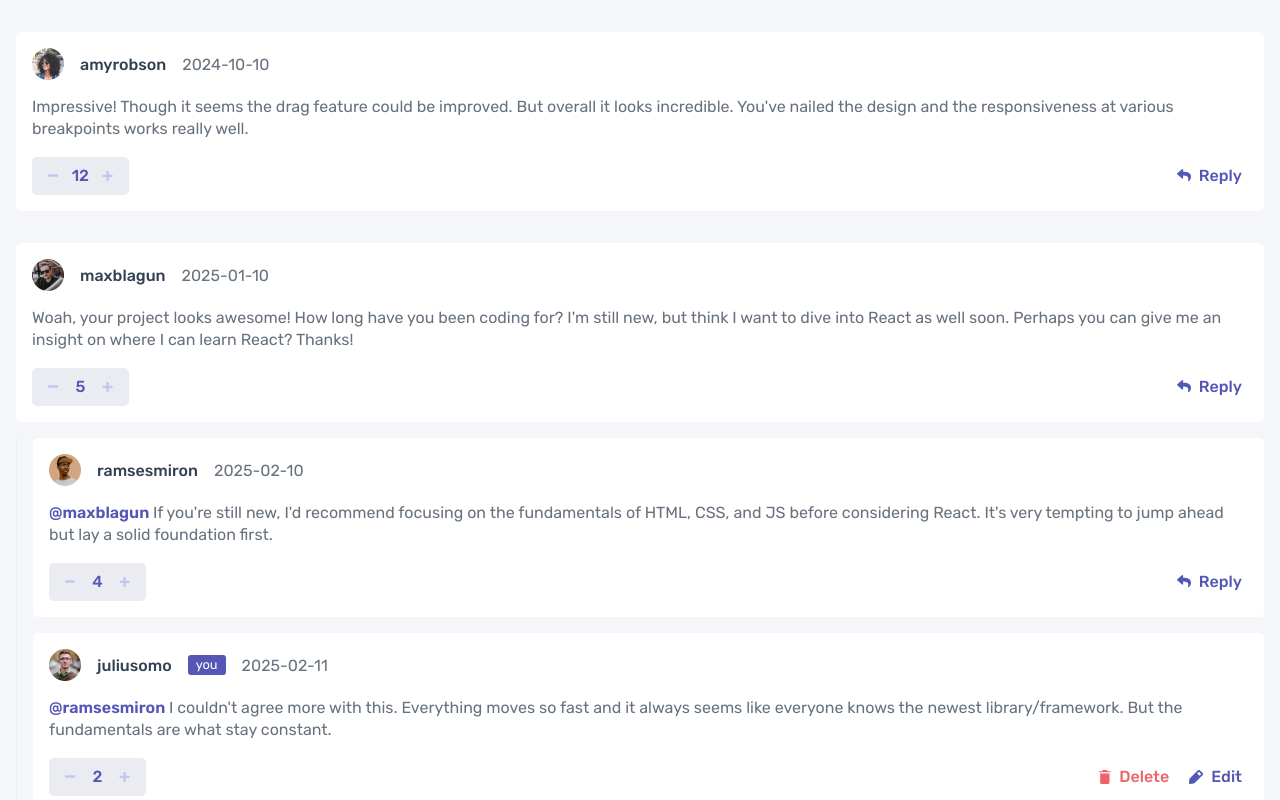
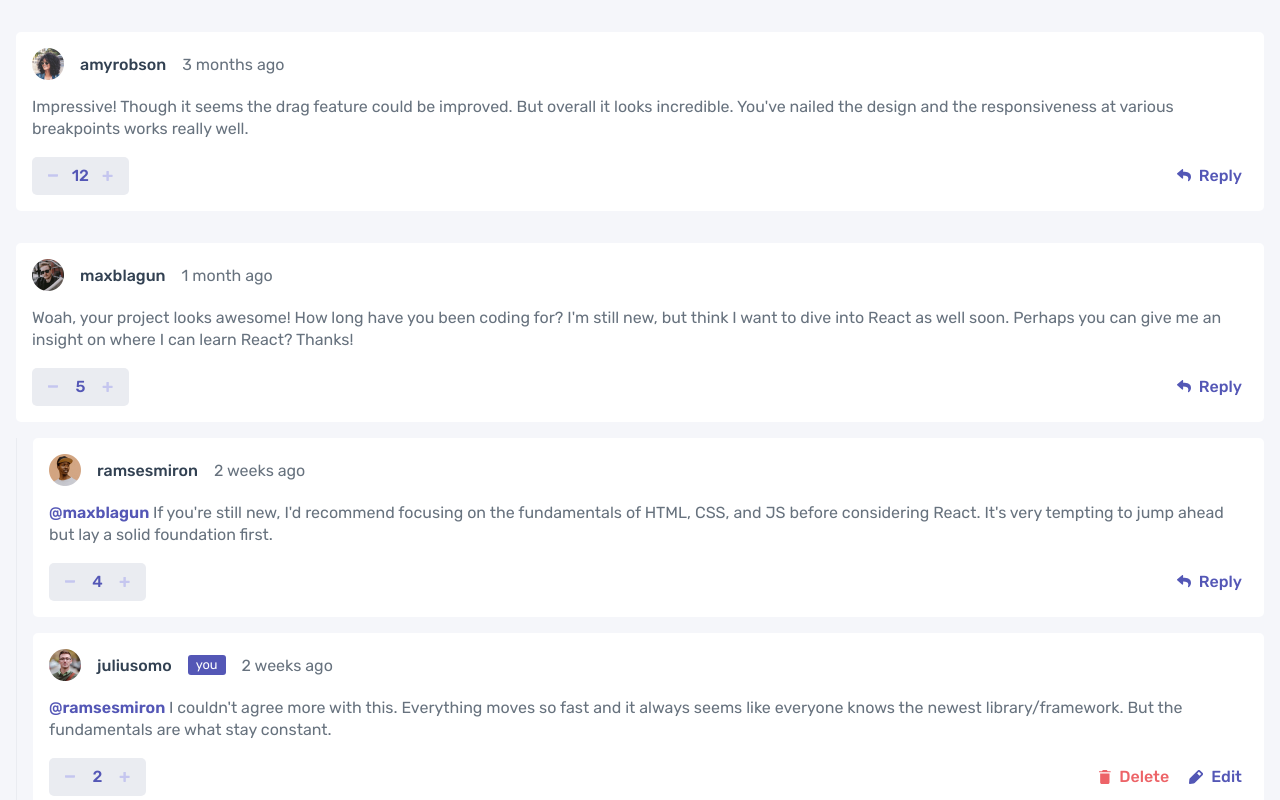
Before and after one commit to jcnevess/interactive-comments-vue, a Vue app: page / in a window 1280 px wide. Shown: the top 800 px of the page. Built offline with nearby package versions, Linux system fonts and the light colour scheme.

Commit message:
Implements ellapsed time

```diff
--- a/src/assets/data/data.json
+++ b/src/assets/data/data.json
@@ -10,7 +10,7 @@
     {
       "id": 1,
       "content": "Impressive! Though it seems the drag feature could be improved. But overall it looks incredible. You've nailed the design and the responsiveness at various breakpoints works really well.",
-      "createdAt": "2024-10-10",
+      "createdAt": "2024-10-10T00:00:00",
       "score": 12,
       "user": {
         "image": {
@@ -24,7 +24,7 @@
     {
       "id": 2,
       "content": "Woah, your project looks awesome! How long have you been coding for? I'm still new, but think I want to dive into React as well soon. Perhaps you can give me an insight on where I can learn React? Thanks!",
-      "createdAt": "2025-01-10",
+      "createdAt": "2025-01-10T00:00:00",
       "score": 5,
       "user": {
         "image": {
@@ -37,7 +37,7 @@
         {
           "id": 3,
           "content": "If you're still new, I'd recommend focusing on the fundamentals of HTML, CSS, and JS before considering React. It's very tempting to jump ahead but lay a solid foundation first.",
-          "createdAt": "2025-02-10",
+          "createdAt": "2025-02-10T00:00:00",
           "score": 4,
           "replyingTo": "maxblagun",
           "user": {
@@ -51,7 +51,7 @@
         {
           "id": 4,
           "content": "I couldn't agree more with this. Everything moves so fast and it always seems like everyone knows the newest library/framework. But the fundamentals are what stay constant.",
-          "createdAt": "2025-02-11",
+          "createdAt": "2025-02-11T00:00:00",
           "score": 2,
           "replyingTo": "ramsesmiron",
           "user": {
--- a/src/components/CommentCard.vue
+++ b/src/components/CommentCard.vue
@@ -32,6 +32,37 @@ function finishEditing() {
   isEditing.value = false
   emit('editComment', localComment.value.content)
 }
+
+function getEllapsedTime(postDate) {
+  const now = new Date()
+  const fullPostDate = new Date(postDate)
+  let ellapsedSeconds = (now - fullPostDate) / 1000
+
+  let labels = [
+    { label: 'second', factor: 1 },
+    { label: 'minute', factor: 60 },
+    { label: 'hour', factor: 60 },
+    { label: 'day', factor: 24 },
+    { label: 'week', factor: 7 },
+    { label: 'month', factor: 5 },
+    { label: 'year', factor: 12 },
+  ]
+
+  let lastValidPeriod = ellapsedSeconds
+  let period = ellapsedSeconds
+  let lastValidIndex = 0
+  let index = 0
+  while (Math.floor(period) > 0) {
+    lastValidPeriod = period
+    period = period / labels[index].factor
+    lastValidIndex = index
+    index++
+  }
+
+  lastValidIndex = lastValidIndex === 0 ? 0 : lastValidIndex - 1
+
+  return `${Math.floor(lastValidPeriod)} ${labels[lastValidIndex].label}${Math.floor(lastValidPeriod) === 1 ? '' : 's'} ago`
+}
 </script>
 
 <template>
@@ -44,7 +75,7 @@ function finishEditing() {
       />
       <div class="author-name">{{ props.comment.user.username }}</div>
       <div v-if="authorIsCurrentUser" class="author-badge">you</div>
-      <div class="timestamp">{{ props.comment.createdAt }}</div>
+      <div class="timestamp">{{ getEllapsedTime(props.comment.createdAt) }}</div>
     </div>
 
     <div v-if="!isEditing" class="comment-body">
--- a/src/components/CommentForm.vue
+++ b/src/components/CommentForm.vue
@@ -49,7 +49,7 @@ const newComment = ref(JSON.parse(JSON.stringify(baseComment)))
 
 function registerComment() {
   const dateNow = new Date()
-  newComment.value.createdAt = `${dateNow.getFullYear()}-${(dateNow.getMonth() + 1 + '').padStart(2, '0')}-${(dateNow.getDate() + '').padStart(2, '0')}`
+  newComment.value.createdAt = `${dateNow.getFullYear()}-${(dateNow.getMonth() + 1 + '').padStart(2, '0')}-${(dateNow.getDate() + '').padStart(2, '0')}T${dateNow.getHours()}:${dateNow.getMinutes()}:${dateNow.getSeconds()}`
   emit('addComment', newComment.value)
   resetComment()
 }
```
